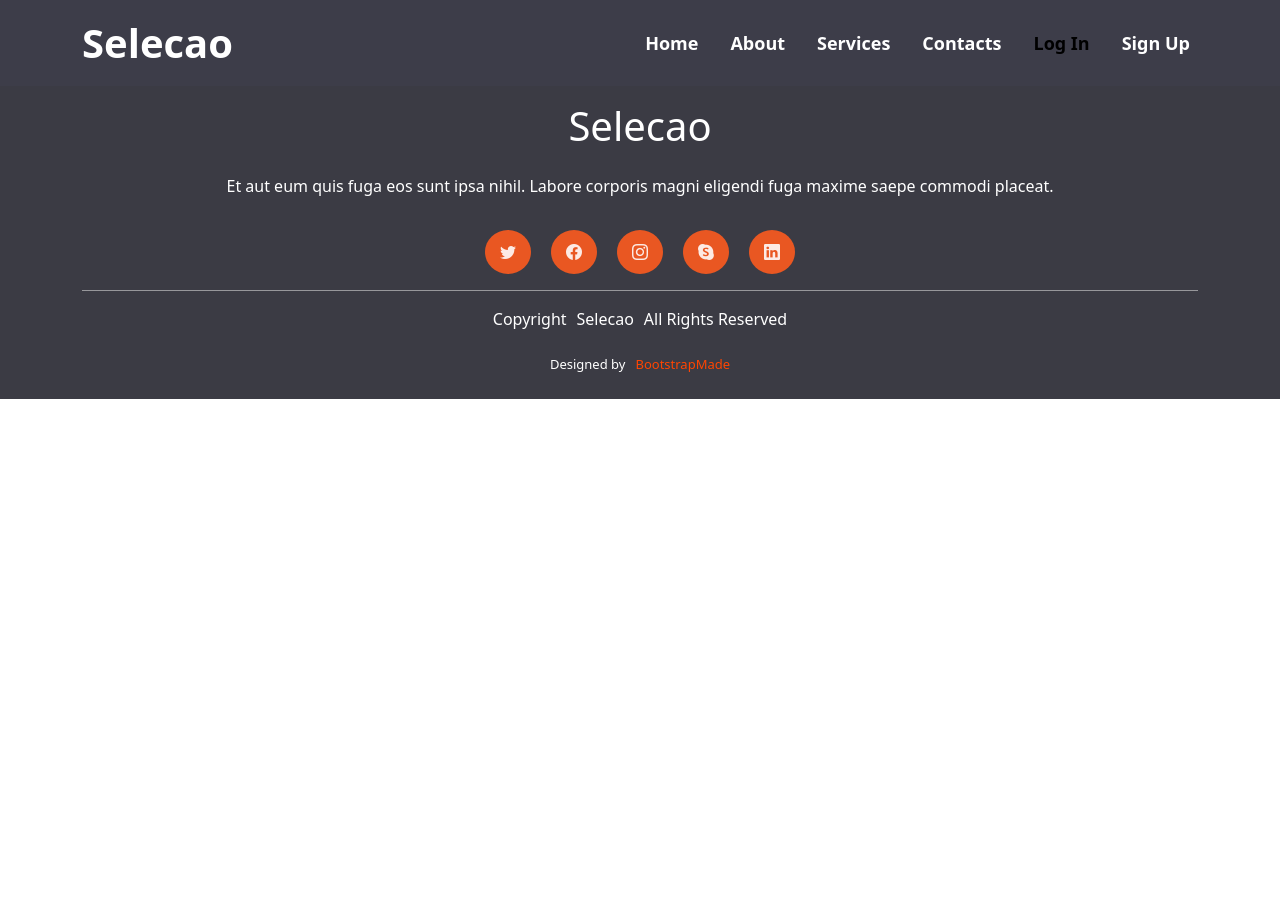
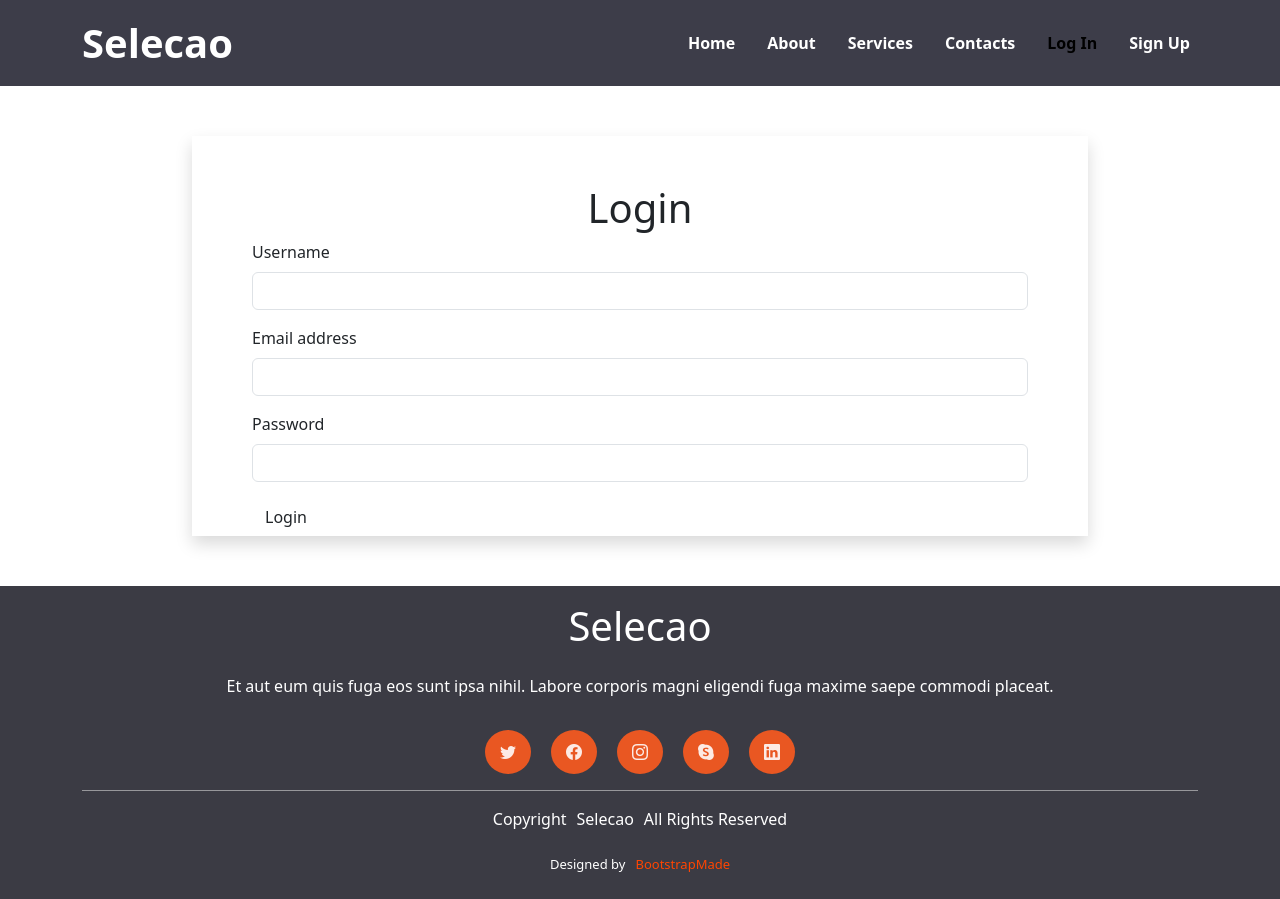
Before and after one commit to koladeFaith/Selecao-clone-website, a plain HTML site: page login.html in a window 1280 px wide. Before the commit the page ends 800 px from the top, so only its background shows below. Drawn offline with nearby package versions, Linux system fonts and the light colour scheme.

Commit message:
Creating Login page

```diff
--- a/login.html
+++ b/login.html
@@ -54,17 +54,48 @@
       </div>
     </nav>
 
-<section>
-
-</section>
-
-
-
-
-
-
-
-
+    <section class="loginsec2">
+      <div class="shadow container">
+        <div class="p-5 shadow2">
+          <h1 class="text-center">Login</h1>
+          <div class="mb-3">
+            <label for="exampleFormControlInput1" class="form-label"
+              >Username</label
+            >
+            <div class="">
+              <input
+                type="text"
+                class="form-control"
+                id="exampleFormControlInput1"
+                placeholder="" />
+            </div>
+          </div>
+          <div class="mb-3">
+            <label for="exampleFormControlInput1" class="form-label"
+              >Email address</label
+            >
+            <div class="">
+              <input
+                type="email"
+                class="form-control"
+                id="exampleFormControlInput1"
+                placeholder="" />
+            </div>
+          </div>
+          <div class="mb-3">
+            <label for="exampleFormControlInput1" class="form-label"
+              >Password</label
+            >
+            <div class="">
+              <input type="password" class="form-control" id="inputPassword" />
+            </div>
+          </div>
+          <div class=" ">
+            <button class="btn">Login</button>
+          </div>
+        </div>
+      </div>
+    </section>
 
     <footer>
       <div class="container container2">
--- a/style.css
+++ b/style.css
@@ -20,6 +20,9 @@
   /* padding-bottom: 50px; */
   z-index: 999;
 }
+.active1:hover {
+  color: white;
+}
 .active1 {
   background-color: rgb(241, 95, 42);
   border-radius: 100px;
@@ -31,7 +34,6 @@
   background-color: rgb(241, 95, 42);
   border-radius: 100px;
   /* padding: 0px 10px 0px 10px; */
-  color: white !important;
 }
 .active2 {
   color: white;
@@ -39,8 +41,11 @@
 .home {
   font-weight: bold;
 
-  font-size: 18px;
-  color: rgba(255, 255, 255, 0.87);
+  font-size: 16px;
+  color: rgba(255, 255, 255, 0.623);
+}
+.home:hover {
+  color: white !important;
 }
 
 .nav2 {
@@ -49,6 +54,10 @@
   flex-direction: row;
   justify-content: space-between;
   overflow: hidden;
+}
+.welcome {
+  margin: 50px 0px 50px 0px;
+  padding: 20px;
 }
 .welcome2 h1 {
   font-size: 30px;
@@ -114,6 +123,22 @@ i {
   color: rgb(95, 94, 94);
   font-size: 18px;
 }
+.loginsec2 {
+  width: 100%;
+  height: 500px;
+  display: flex;
+  justify-content: center;
+  align-items: center;
+}
+.shadow {
+  box-shadow: 2px 2px 10px black;
+  width: 70%;
+  height: 400px;
+}
+.shadow2 {
+  /* width: 50%; */
+
+}
 footer {
   background-color: rgb(59, 59, 68);
   color: white;
@@ -159,7 +184,7 @@ footer {
 }
 @media (max-width: 760px) {
   .herosec {
-    padding: 50px 0px 50px 0px;
+    /* padding: 50px 0px 50px 0px; */
   }
   .active1 {
     color: rgb(241, 95, 42);
@@ -191,19 +216,22 @@ footer {
   }
 }
 @media (min-width: 768px) {
-  .welcome {
-    margin: 100px 0px 100px 0px;
-    padding: 50px;
+  .herosec {
+    height: 500px;
   }
 
+  .welcome {
+    margin: 60px 0px 0px 0px;
+    padding: 20px;
+  }
   .welcome2 {
-    padding: 0px 100px 0px 100px;
+    padding: 0px 50px 0px 50px;
   }
   .welcome2 h1 {
-    font-size: 50px;
+    font-size: 40px;
   }
   .welcome p {
-    font-size: 30px;
+    font-size: 20px;
   }
   header {
     padding-bottom: 0px;
@@ -229,3 +257,18 @@ footer {
     display: none;
   }
 }
+@media (min-width: 1020px) {
+  .herosec {
+    height: 600px;
+  }
+  .welcome {
+    margin: 100px 0px 100px 0px;
+    padding: 50px;
+  }
+  .welcome2 h1 {
+    font-size: 50px;
+  }
+  .welcome p {
+    font-size: 30px;
+  }
+}
```
